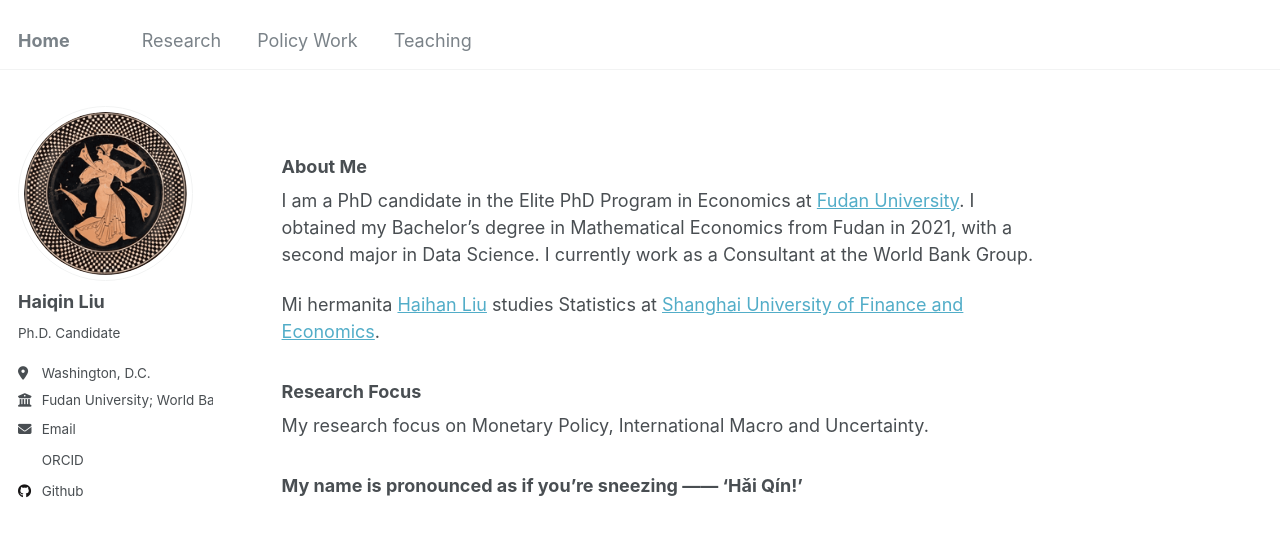
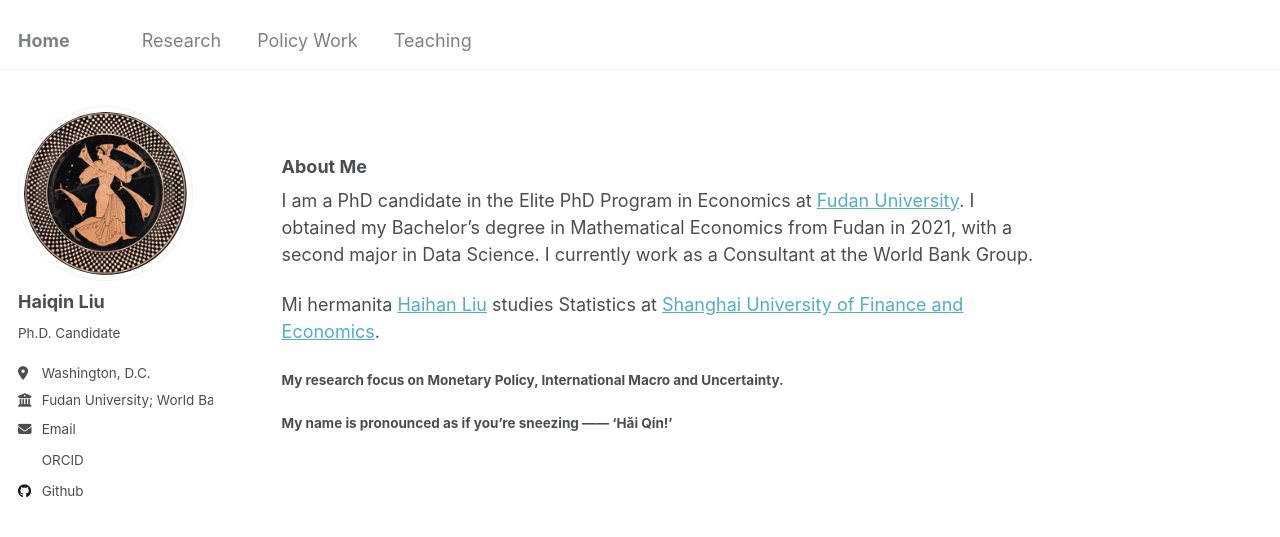
Before and after one commit to liuhaiqinFDU/liuhaiqinFDU.github.io, a Jekyll site: the page built from about.md, in a window 1280 px wide. Shown: the top 537 px of the page. Built offline with Jekyll 4.4.1, drawn with Linux system fonts in a browser that asks for light colours; some web fonts are replaced.

Commit message:
Update about.md

```diff
--- a/about.md
+++ b/about.md
@@ -15,11 +15,10 @@ Mi hermanita [Haihan Liu](https://github.com/GraceHanLiu) studies Statistics at
 
 
 
-
-### Research Focus
-
-My research focus on Monetary Policy, International Macro and Uncertainty.
+#### My research focus on Monetary Policy, International Macro and Uncertainty.
 
 
-### My name is pronounced as if you're sneezing —— 'Hǎi Qín!'
+
+#### My name is pronounced as if you're sneezing —— 'Hǎi Qín!'
+
 <!-- Whenever you sneeze, you're calling my name <=..=> -->
```
